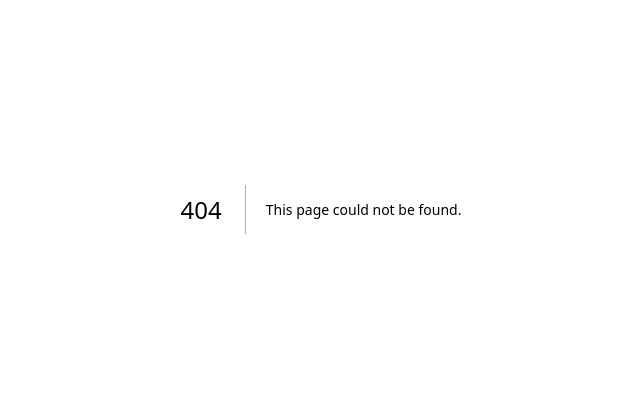
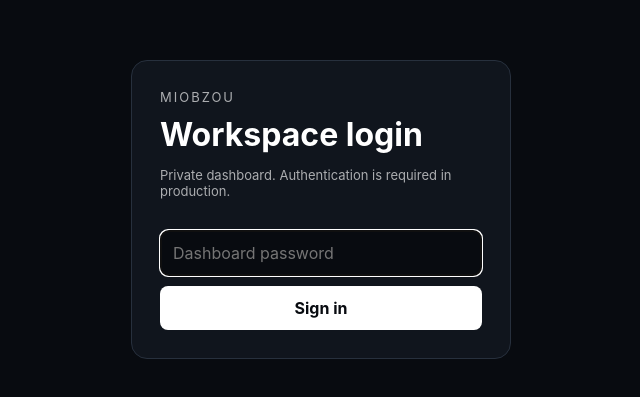
Before and after one commit to s74277215-web/miobzou, a Next.js app: page /login in a window 1280 px wide. Before the commit this address had no page. Shown: the part 191-588 px from the top of the page, without its empty margins (319-959 px from the left). Built offline with nearby package versions, Linux system fonts and the light colour scheme.

Commit message:
feat: add app/login/page.tsx

```diff
--- /dev/null
+++ b/app/login/page.tsx
@@ -0,0 +1,7 @@
+"use client";
+import {FormEvent,useState} from "react";
+export default function Login(){
+ const [password,setPassword]=useState(""); const [error,setError]=useState(""); const [busy,setBusy]=useState(false);
+ async function submit(e:FormEvent){e.preventDefault();setBusy(true);setError("");try{const r=await fetch("/api/auth/login",{method:"POST",headers:{"content-type":"application/json"},body:JSON.stringify({password})});if(!r.ok)throw new Error((await r.json()).error||"Login failed");location.href="/"}catch(e){setError(e instanceof Error?e.message:"Login failed")}finally{setBusy(false)}}
+ return <main style={{minHeight:"100vh",display:"grid",placeItems:"center",background:"#080b10",color:"#fff",padding:24}}><form onSubmit={submit} style={{width:"100%",maxWidth:380,background:"#10151d",border:"1px solid #27303d",borderRadius:16,padding:28}}><div style={{fontSize:13,opacity:.65,letterSpacing:2,textTransform:"uppercase"}}>miobzou</div><h1 style={{margin:"10px 0 6px"}}>Workspace login</h1><p style={{opacity:.65,fontSize:13}}>Private dashboard. Authentication is required in production.</p><input autoFocus type="password" value={password} onChange={e=>setPassword(e.target.value)} placeholder="Dashboard password" style={{width:"100%",margin:"18px 0 10px",padding:12,borderRadius:8,border:"1px solid #27303d",background:"#080b10",color:"#fff"}}/><button disabled={busy} style={{width:"100%",padding:12,border:0,borderRadius:8,background:"#fff",color:"#080b10",fontWeight:700}}>{busy?"Signing in…":"Sign in"}</button>{error&&<div style={{color:"#ff8d8d",fontSize:12,marginTop:10}}>{error}</div>}</form></main>
+}
```
